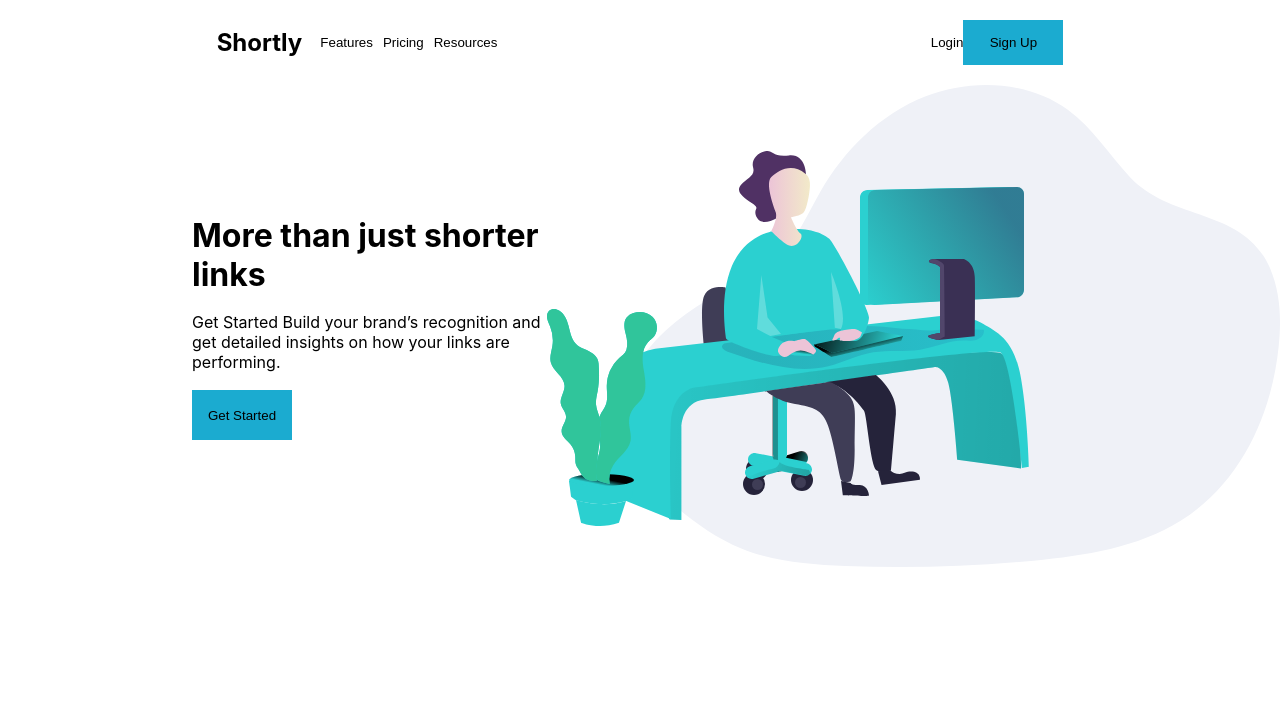
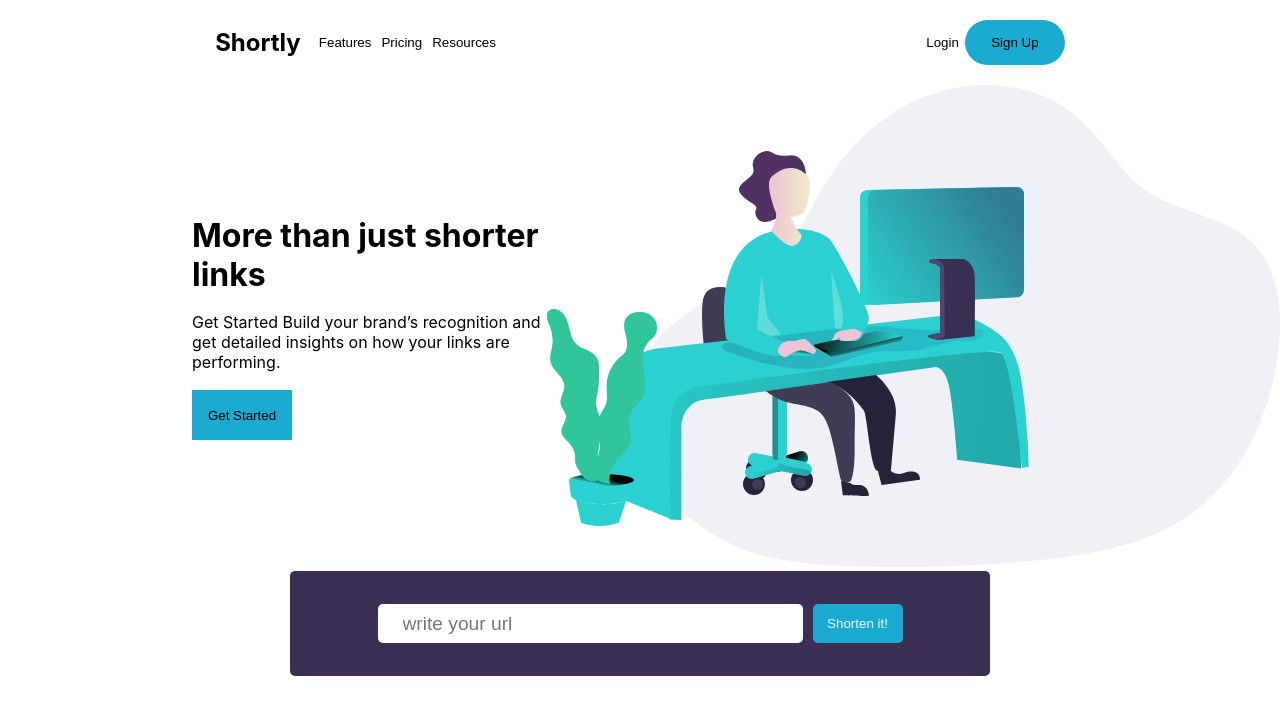
Before and after one commit to jyotirmoy-sinhababu/Make-your-url-short, a React (Create React App) app: page / in a window 1280 px wide. Shown: the top 714 px of the page. Built offline with nearby package versions, Linux system fonts and the light colour scheme.

Commit message:
form comp created

```diff
--- /dev/null
+++ b/src/components/formCnt/FormCnt.jsx
@@ -0,0 +1,41 @@
+import React, { useState } from 'react';
+
+import './formStyle.css';
+
+const FormCnt = () => {
+  const [data, setData] = useState([]);
+
+  const handleChange = (e) => {
+    setData({ ...data, [e.target.name]: e.target.value });
+  };
+  console.log(data);
+  return (
+    <div className='frm-cnt'>
+      {' '}
+      <div className='sub-frm-cnt'>
+        {' '}
+        <form
+          className='from'
+          onClick={(e) => {
+            e.preventDefault();
+          }}
+        >
+          <input
+            className='input-field'
+            onChange={(e) => {
+              handleChange();
+            }}
+            type='url'
+            placeholder='write your url'
+          />
+          <button className='frm-btn' type='submit'>
+            Shorten it!
+          </button>
+        </form>
+        <div></div>
+      </div>
+    </div>
+  );
+};
+
+export default FormCnt;
--- /dev/null
+++ b/src/components/formCnt/formStyle.css
@@ -0,0 +1,39 @@
+.frm-cnt {
+  display: flex;
+  justify-content: center;
+  align-items: center;
+}
+
+.sub-frm-cnt {
+  display: flex;
+  justify-content: center;
+  align-items: center;
+  width: 700px;
+  height: 105px;
+  border-radius: 5px;
+  background-color: hsl(257, 27%, 26%);
+}
+
+.from {
+  display: flex;
+  justify-content: center;
+  gap: 10px;
+}
+
+.input-field {
+  width: 400px;
+  height: 39px;
+  padding-left: 25px;
+  font-size: 1.2rem;
+  border-radius: 5px;
+  border: none;
+}
+
+.frm-btn {
+  height: 39px;
+  width: 90px;
+  border: none;
+  border-radius: 5px;
+  color: aliceblue;
+  background-color: hsl(192, 77%, 46%);
+}
--- a/src/components/nav/navStyle.css
+++ b/src/components/nav/navStyle.css
@@ -19,7 +19,7 @@
 .nav-first-btn-cnt {
   display: flex;
   gap: 10px;
-  align-items: center;
+  justify-content: center;
 }
 
 .nav-logIn-btn,
@@ -28,8 +28,14 @@
   border: none;
 }
 
+.nav-auth-cnt {
+  display: flex;
+  gap: 6px;
+}
+
 .nav-signUp-btn {
   width: 100px;
   height: 45px;
   background-color: hsl(192, 77%, 46%);
+  border-radius: 200px;
 }
--- a/src/pages/home/HomePage.jsx
+++ b/src/pages/home/HomePage.jsx
@@ -4,12 +4,14 @@ import './homeStyle.css';
 
 import Nav from '../../components/nav/Nav';
 import IntroCard from '../../components/card/intro/IntroCard';
+import FormCnt from '../../components/formCnt/FormCnt';
 
 const HomePage = () => {
   return (
     <div>
       <Nav />
       <IntroCard />
+      <FormCnt />
     </div>
   );
 };
```
Also changed, not shown: src/components/card/intro/introCardStyle.css (line endings or trailing spaces).
